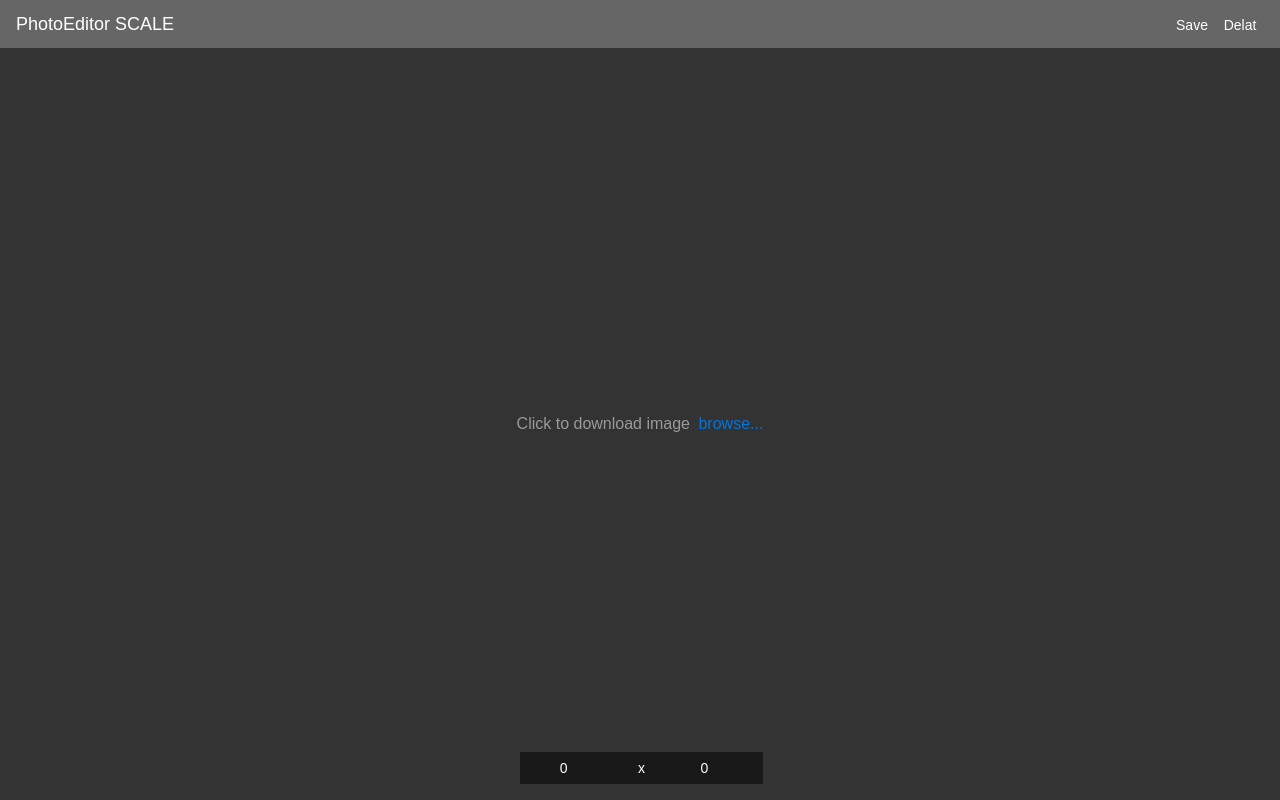
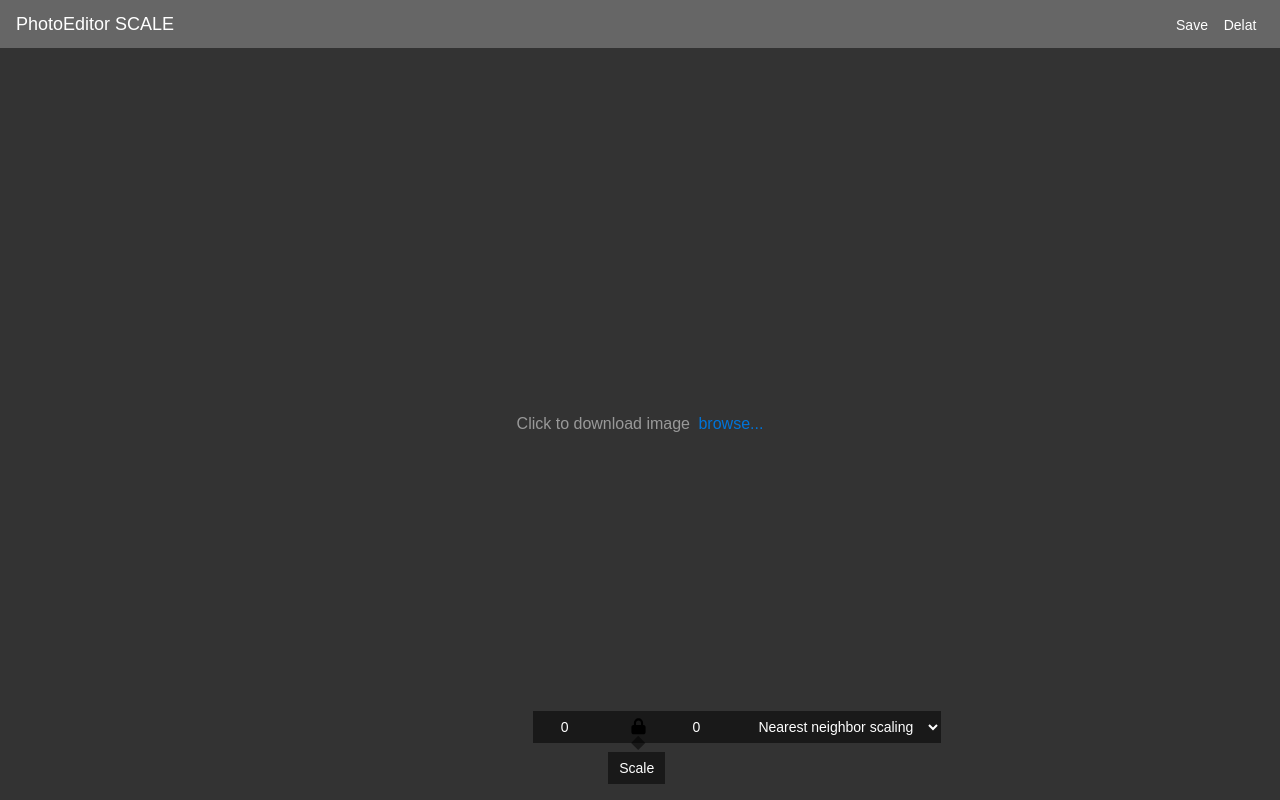
Before and after one commit to VidKein/PhotoEditor_block-scale, a plain HTML site: page index.html in a window 1280 px wide. Drawn offline with Linux system fonts and the light colour scheme.

Commit message:
new meny

```diff
--- a/index.html
+++ b/index.html
@@ -99,12 +99,12 @@
       color: #fff;
       height: 2rem;
       left: 50%;
-      margin-left: -7.5rem;
+      margin-left: -2.0rem;
       position: absolute;
       width: auto;
       z-index: 2015;
     }
-    .toolbar_button[data-v-2]{
+    .toolbar_button[data-v-2], .scaleVersion{
       background-color: transparent;
       border-width: 0;
       color: #fff;
@@ -114,6 +114,37 @@
       height: 2rem;
       text-align: center;
       padding: 0 0.7rem;
+    }
+    /*Scale add meny*/
+    .scaleMenu, .tip{
+      position: absolute;
+      z-index: 2147483647;
+      text-decoration: none;
+      background-color: rgba(0,0,0,.5);
+      transform: translateX(-75px) translateY(-41px);
+      display: flex;
+    }
+    .tip{
+      border: 0;
+      margin: 0;
+      padding: 0;
+    }
+    .tip{
+      z-index: -1;
+      width: 0.65em;
+      height: 0.65em;
+      margin-left: -0.25em;
+      margin-top: -0.25em;
+      transform: scaleX(1)rotate(45deg);
+      top: 31px;
+      left: 103.5px;
+    }
+    option{
+      color: black;
+      background-color: transparent;
+    }
+    img{
+      padding: 7px;
     }
   </style>
   <body>
@@ -142,9 +173,23 @@
                 </p>
             </div>
             <div data-v-2 class="toolbar">
-                <input data-v-2 class="toolbar_button" id="numWidth" type="number" value="0" style="width: 5rem;"/>
-                <span data-v-2 class="toolbar_button">x</span>
-                <input data-v-2 class="toolbar_button" id="numHeight" type="number" value="0" style="width: 5rem;"/>
+
+             <div class="scaleMenu" id="scaleMenu">
+              <input data-v-2 class="toolbar_button" id="numWidth" type="number" value="0" style="width: 3.5rem;"/></li>
+              <span data-v-2 class="toolbar_button">
+                    <img src="/icons/lock-svgrepo-com.svg" alt="X">
+              </span>
+              <input data-v-2 class="toolbar_button" id="numHeight" type="number" value="0" style="width: 3.5rem;" disabled/>
+              <select class="scaleVersion" name="scaleVersion" id="scaleVersion" size="1">
+                <option value="neighbor" selected>Nearest neighbor scaling</option>
+                <option value="bilinear">Bilinear scaling</option>
+                <option value="lanczos">Lanczos scaling</option>
+              </select>
+              <span class="tip"></span>
+              </div>
+
+              <input data-v-2 class="toolbar_button" type="button" id="scaleImg" value="Scale" title="scale">
+
             </div>
         </main>
 
```
Also changed, not shown: icons/lock-open-svgrepo-com.svg (added), icons/lock-svgrepo-com.svg (added).
